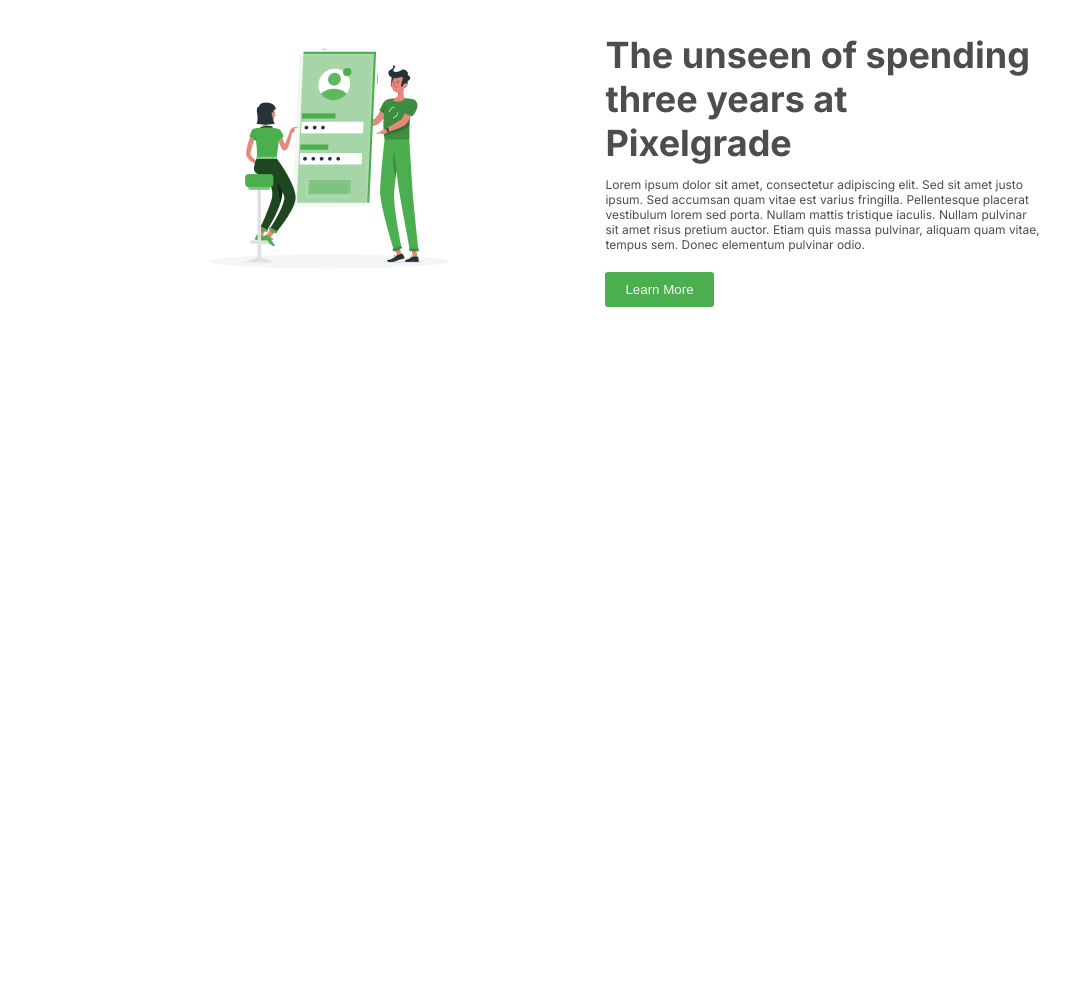
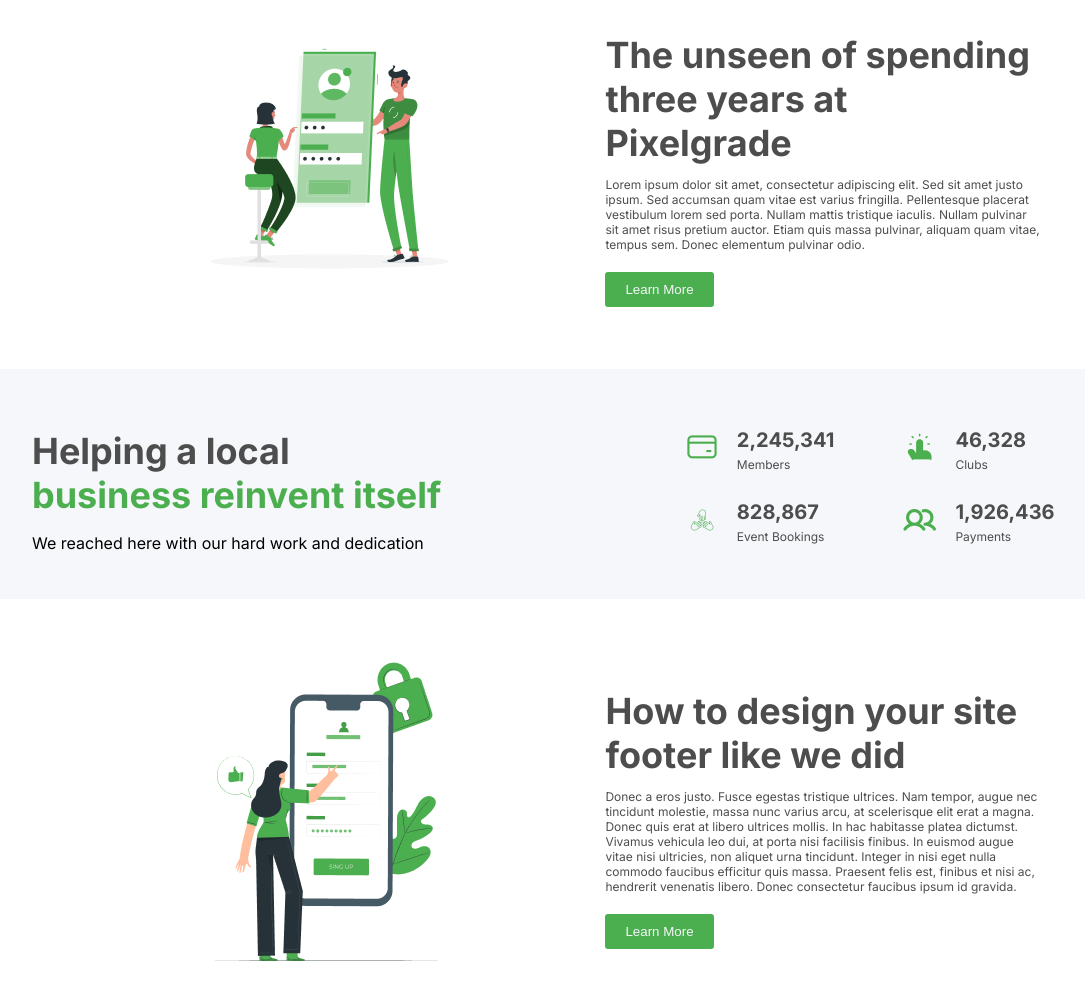
Before and after one commit to MohamedHany-web/nexcent, a plain HTML site: page index.html in a window 1280 px wide. Shown: the part 1477-2476 px from the top of the page, without its empty margins (64-1149 px from the left). Before the commit the page ends 1786 px from the top, so only its background shows below. Drawn offline with Linux system fonts and the light colour scheme.

Commit message:
Implement achievements section and how we did it section.

```diff
--- a/assets/css/style.css
+++ b/assets/css/style.css
@@ -144,23 +144,77 @@
 }
 /*End who we serve*/
 
-/*Start more info seciton*/
+/*Start more info seciton and how-we-did-it section*/
 
-.more-info .container {
+.more-info .container,
+.how-we-did-it .container {
   display: flex;
   justify-content: space-around;
 }
-.more-info .container .left-more-info-content {
+.more-info .container .left-more-info-content,
+.how-we-did-it .container .left-how-we-did-it-content {
   text-align: center;
   width: 40%;
   padding: 0 0 0 50px;
 }
-.more-info .container .right-more-info-content {
+.more-info .container .right-more-info-content,
+.how-we-did-it .container .right-how-we-did-it-content {
   width: 40%;
   padding: 0 50px 0 0;
 }
-.more-info .container .right-more-info-content h2 {
+.more-info .container .right-more-info-content h2,
+.how-we-did-it .container .right-how-we-did-it-content h2 {
   text-align: left;
 }
+.how-we-did-it {
+  margin-bottom: 70px;
+}
+/*End more info seciton and how-we-did-it section*/
 
-/*End more info seciton*/
+/*Start achievements section*/
+
+.achievements {
+  background-color: var(--neutral-silver);
+  margin: 60px 0;
+}
+.achievements .container {
+  padding: 30px 0;
+  display: flex;
+  justify-content: space-between;
+  align-items: center;
+}
+
+.achievements .container .left-achievements-content h2 {
+  text-align: left;
+}
+.achievements .container .left-achievements-content h2 span {
+  color: var(--primary-color);
+}
+.achievements .container .right-achievements-content {
+  display: flex;
+  width: 40%;
+  flex-wrap: wrap;
+}
+.achievements .container .right-achievements-content .item {
+  display: flex;
+  width: 50%;
+}
+.achievements .container .right-achievements-content .item img {
+  height: fit-content;
+  align-self: center;
+}
+.achievements .container .right-achievements-content .item .item-content {
+  margin-left: 18px;
+}
+.achievements .container .right-achievements-content .item .item-content h2 {
+  margin-bottom: 0;
+  font-size: 20px;
+  color: var(--neutral-grey);
+}
+.achievements .container .right-achievements-content .item .item-content p {
+  margin-top: 5px;
+  color: var(--neutral-grey);
+  font-weight: 400;
+  font-size: 12px;
+}
+/*End achievements section*/
--- a/index.html
+++ b/index.html
@@ -162,6 +162,83 @@
           </div>
         </div>
       </section>
+      <section class="achievements">
+        <div class="container">
+          <div class="left-achievements-content">
+            <h2 class="sub-headding-h2">
+              Helping a local <br />
+              <span>business reinvent itself</span>
+            </h2>
+            <p>We reached here with our hard work and dedication</p>
+          </div>
+          <div class="right-achievements-content">
+            <div class="item">
+              <img
+                src="./assets/images/achievements-icon-one.png"
+                alt="achievements icon"
+              />
+              <div class="item-content">
+                <h2>2,245,341</h2>
+                <p>Members</p>
+              </div>
+            </div>
+            <div class="item">
+              <img
+                src="./assets/images/achievements-icon-two.png"
+                alt="achievements icon"
+              />
+              <div class="item-content">
+                <h2>46,328</h2>
+                <p>Clubs</p>
+              </div>
+            </div>
+            <div class="item">
+              <img
+                src="./assets/images/achievements-icon-three.png"
+                alt="achievements icon"
+              />
+              <div class="item-content">
+                <h2>828,867</h2>
+                <p>Event Bookings</p>
+              </div>
+            </div>
+            <div class="item">
+              <img
+                src="./assets/images/achievements-icon-four.png"
+                alt="achievements icon"
+              />
+              <div class="item-content">
+                <h2>1,926,436</h2>
+                <p>Payments</p>
+              </div>
+            </div>
+          </div>
+        </div>
+      </section>
+      <div class="how-we-did-it">
+        <div class="container">
+          <div class="left-how-we-did-it-content">
+            <img src="./assets/images/pana.png" alt="login image" />
+          </div>
+          <div class="right-how-we-did-it-content">
+            <h2 class="sub-headding-h2">
+              How to design your site footer like we did
+            </h2>
+            <p class="text">
+              Donec a eros justo. Fusce egestas tristique ultrices. Nam tempor,
+              augue nec tincidunt molestie, massa nunc varius arcu, at
+              scelerisque elit erat a magna. Donec quis erat at libero ultrices
+              mollis. In hac habitasse platea dictumst. Vivamus vehicula leo
+              dui, at porta nisi facilisis finibus. In euismod augue vitae nisi
+              ultricies, non aliquet urna tincidunt. Integer in nisi eget nulla
+              commodo faucibus efficitur quis massa. Praesent felis est, finibus
+              et nisi ac, hendrerit venenatis libero. Donec consectetur faucibus
+              ipsum id gravida.
+            </p>
+            <button class="btn">Learn More</button>
+          </div>
+        </div>
+      </div>
     </main>
   </body>
 </html>
```
